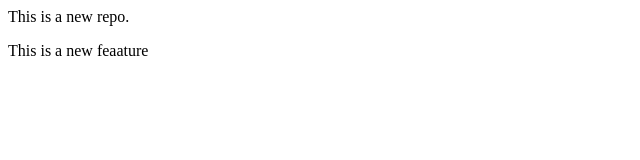
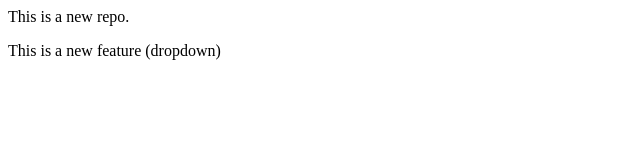
Before and after one commit to NEEVDARANIYA/localrepo, a plain HTML site: page index.html in a window 1280 px wide. Shown: the full height of the page, 0-640 px from the left. Drawn offline with Linux system fonts and the light colour scheme.

Commit message:
Add dropdown

```diff
--- a/index.html
+++ b/index.html
@@ -1,2 +1,2 @@
 <p>This is a new repo.</p>
-<p>This is a new feaature</p>
+<p>This is a new feature (dropdown)</p>
```
